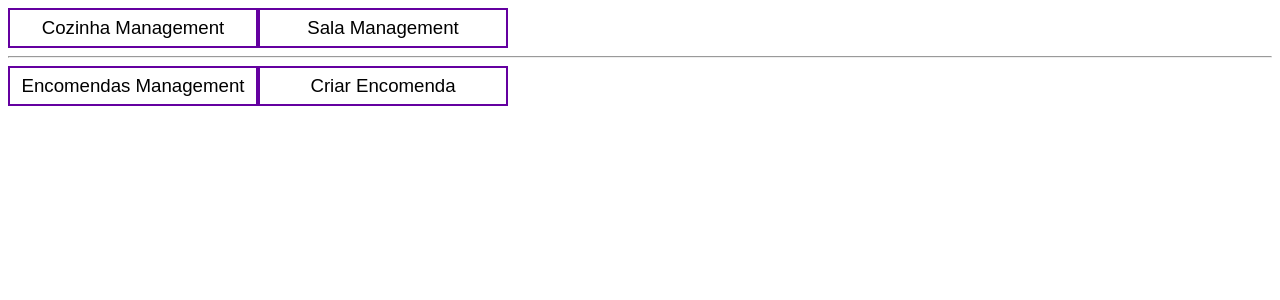
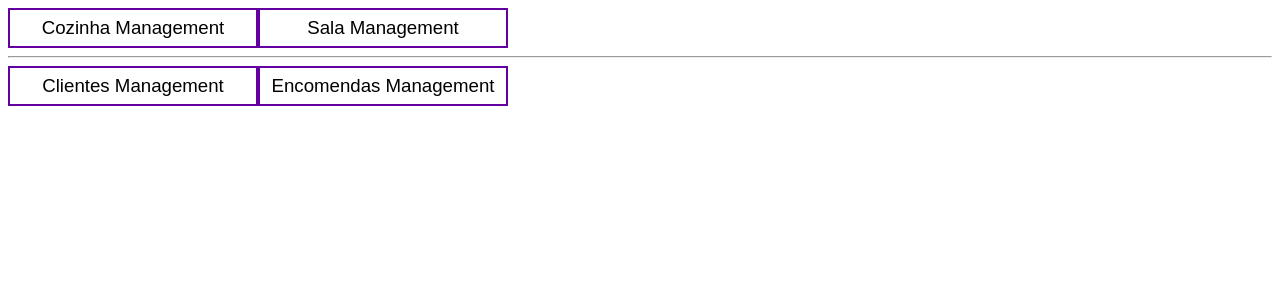
Before and after one commit to joaomiranda1220911/ALT-F4, an Angular app in the folder Restaurante_FE/Restaurante/: page /sala in a window 1280 px wide. Shown: the top 300 px of the page. Built offline with nearby package versions, Linux system fonts and the light colour scheme.

Commit message:
Nome dos botões Completos

```diff
--- a/Restaurante_FE/Restaurante/src/app/sala/sala.component.html
+++ b/Restaurante_FE/Restaurante/src/app/sala/sala.component.html
@@ -1,4 +1,4 @@
 
 <!-- Mudar os nomes dos routerLINK conforme as Funcionalidades! -->
+<button class="btn" routerLink="/sala/clientes">Clientes Management</button>
 <button class="btn" routerLink="/sala/encomendas">Encomendas Management</button>
-<button class="btn" routerLink="/sala/create-encomenda">Criar Encomenda</button>
```
